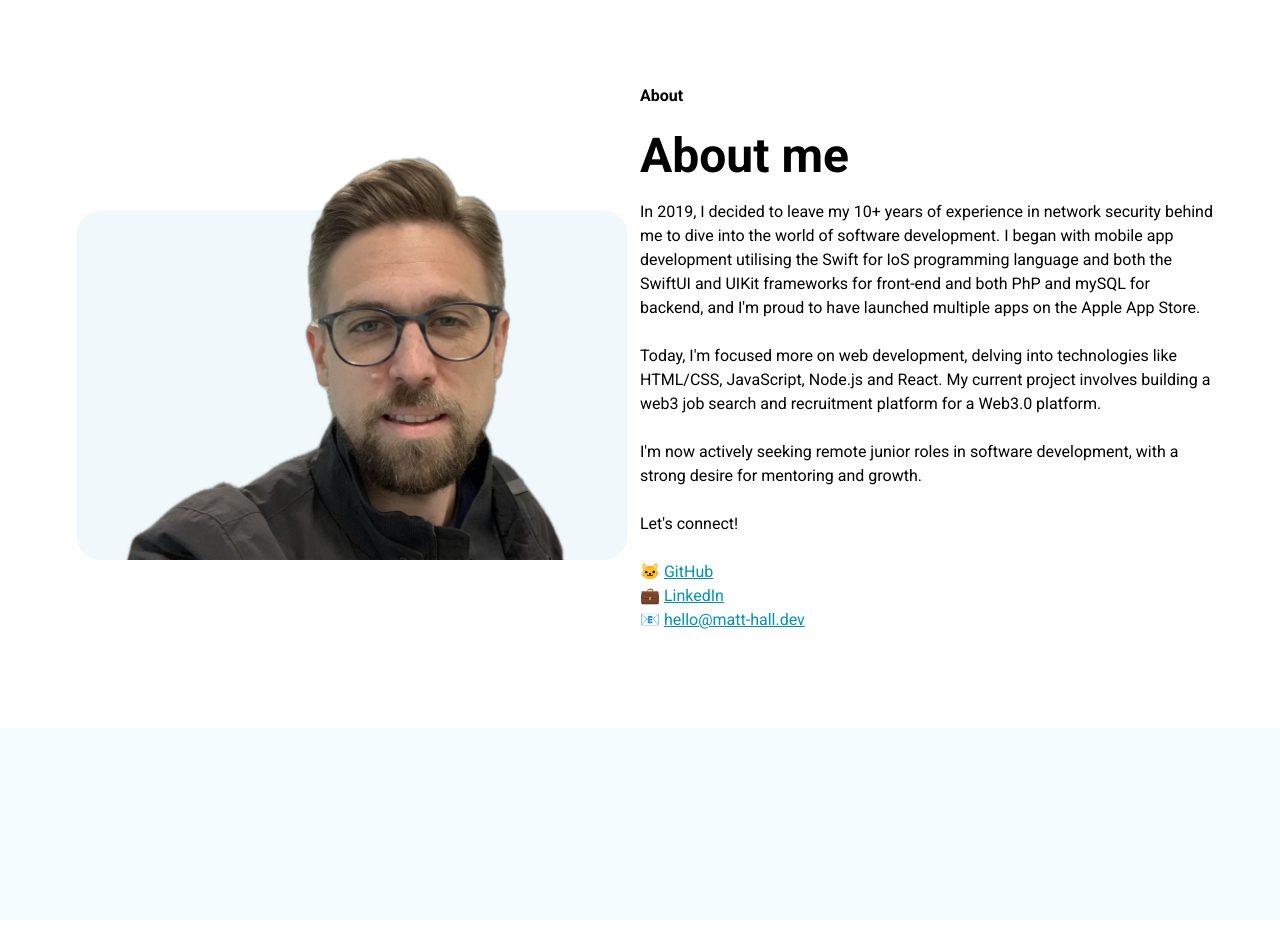
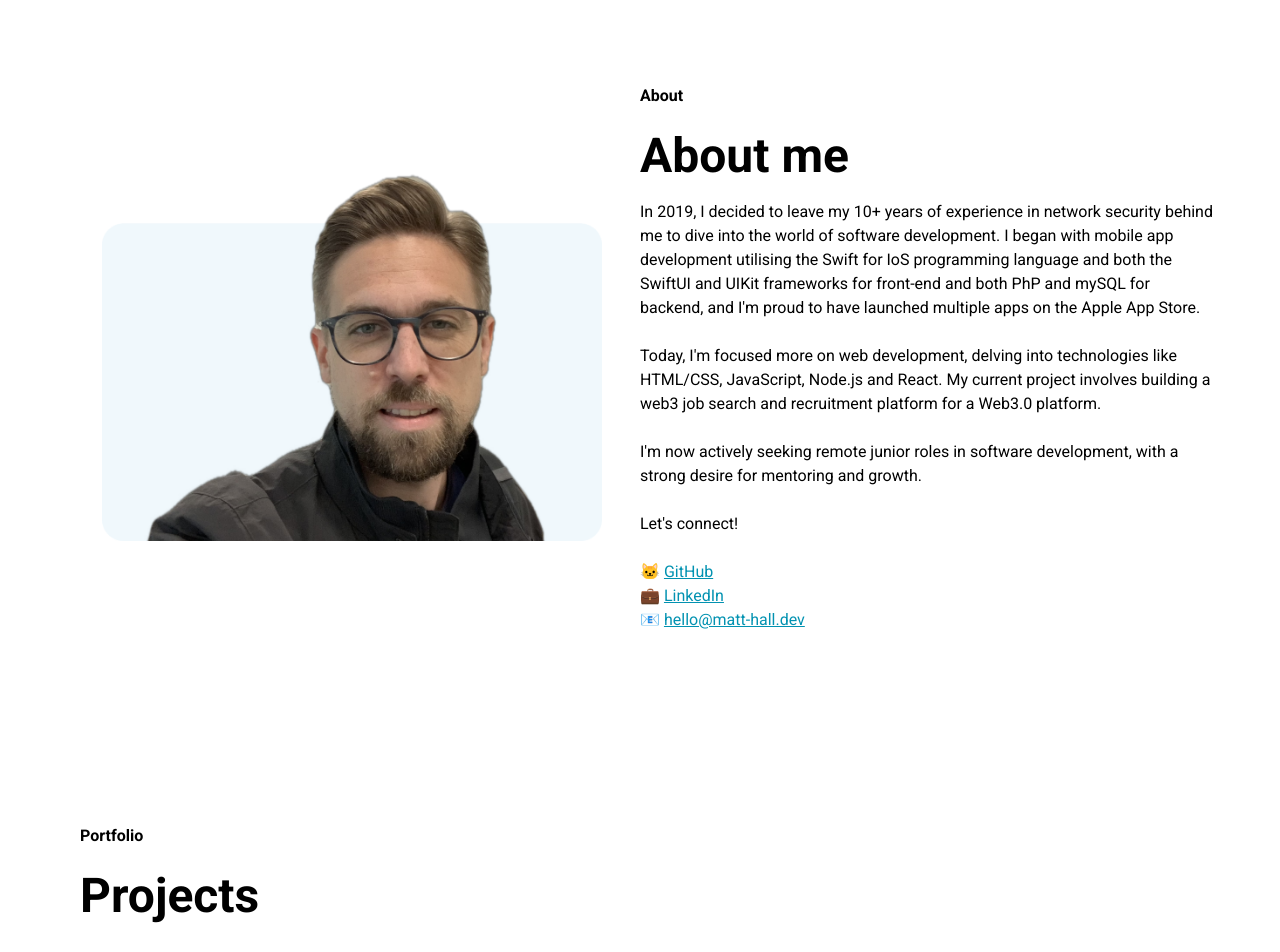
Before and after one commit to mhallrp/TechPortfolio, a Next.js app: page / in a window 1280 px wide. Shown: the part 1680-2632 px from the top of the page. Before the commit the page ends 2600 px from the top, so only its background shows below. Built offline with nearby package versions, Linux system fonts and the light colour scheme.

Commit message:
burger menu added

```diff
--- a/app/constants.js
+++ b/app/constants.js
@@ -5,32 +5,34 @@ export const constants = {
     helloText: "Hello, I'm Matt",
     topTitle: <>A <span className='text-secondary'>full-stack </span> software developer based in Edinburgh</>,
     topSkills:<>Drawing on 10+ years of expertise in the tech industry and more than 3 years in front and back-end development. I craft innovative applications for both mobile and web.</>,
-    smallSkills: "My skills",
+    smallSkills: "Skills",
     bigSKills:"Technical Expertise",
     skillsData: [
         {
-            id: 1,
+            id: 0,
             title: "Web & Mobile",
             text: "Expert in building responsive web and mobile apps using HTML, CSS, React, SwiftUI, UIKit, Node.js, and ExpressJS. I blend front-end design with efficient back-end processing for optimal user experiences."
         },
         {
-            id: 2,
+            id: 1,
             title: "SQL/NoSQL",
             text: "Skilled in MongoDB and MySQL, I specialize in creating, managing, and optimizing databases for high performance and data integrity, tailoring solutions for project-specific needs."
         },
         {
-            id: 3,
+            id: 2,
             title: "Coding & Collaboration",
             text: "Proficient in IDEs like Visual Studio Code and Sublime Text, and versed in Git and GitHub for version control. I ensure efficient coding and team collaboration."
         },
         {
-            id: 4,
+            id: 3,
             title: "Design & Ops",
             text: "Utilizing Figma for intuitive UI/UX design and Docker for streamlined DevOps, I deliver designs with technical efficiency, ensuring both aesthetics and robust functionality."
         }
     ],
     smallAbout: "About",
     bigAbout:"About me",
+    smallPortfolio: "Portfolio",
+    bigPortfolio:"Projects",
     aboutMainText:
         <>
             In 2019, I decided to leave my 10+ years of experience in network security behind me to dive into the world of software development. I began with mobile app development utilising the Swift for IoS programming language and both the SwiftUI and UIKit frameworks for front-end and both PhP and mySQL for backend, and I&apos;m proud to have launched multiple apps on the Apple App Store.
--- a/app/page.tsx
+++ b/app/page.tsx
@@ -6,9 +6,12 @@ import Image from "next/image";
 import constants from "./constants";
 
 const Landing = () => {
+
   return (
     <main className="font-sans">
-      <NavBar />
+      <div className="fixed w-full">
+        <NavBar />
+      </div>
       <section
         id={constants.sections[0]}
         className="flex min-h-screen bg-primary pt-20 "
@@ -56,7 +59,7 @@ const Landing = () => {
         <div className="flex w-full flex-row flex-wrap-reverse justify-center align-middle">
           <Image
             height="416"
-            width="550"
+            width="500"
             className="m-auto pt-6"
             src={MattImage.src}
             alt="Matt Hall"
@@ -68,8 +71,16 @@ const Landing = () => {
           </div>
         </div>
       </section>
-      <section id={constants.sections[3]}>
-        <div className="h-48 bg-primary"></div>
+      <section
+        id={constants.sections[3]}
+        className="px-8 py-24 font-bold md:px-16 xl:px-20 "
+      >
+        <p>{constants.smallPortfolio}</p>
+        <p className="mt-6 text-5xl">{constants.bigPortfolio}</p>
+        <div className="mt-9 flex flex-wrap justify-evenly"></div>
+      </section>
+      <section>
+        <div className="h-60 bg-primary"></div>
       </section>
     </main>
   );
--- a/components/NavBar/NavBar.tsx
+++ b/components/NavBar/NavBar.tsx
@@ -1,21 +1,45 @@
 "use client";
-import { useState } from "react";
+import { useEffect, useState } from "react";
 import { FiMenu } from "react-icons/fi";
 import { MdClose } from "react-icons/md";
 import NavMenu from "./NavMenu";
 import Constants from "../../app/constants";
 
 const NavBar = () => {
+
   const [activeSection, setActiveSection] = useState("Home");
   const [isMenuOpen, setIsMenuOpen] = useState(false);
   const [isClosing, setIsClosing] = useState(false);
+
+  useEffect(() => {
+    const handleScroll = () => {
+      let newActiveSection = "";
+      for (const sectionId of Constants.sections) {
+        const sectionElement = document.getElementById(sectionId);
+        if (sectionElement) {
+          const topPosition = sectionElement.getBoundingClientRect().top + window.scrollY;
+          const offsetBuffer = 400;
+          if (topPosition - offsetBuffer <= window.scrollY ) {
+            newActiveSection = sectionId;
+          }
+        }
+      }
+      if (newActiveSection !== activeSection) {
+        setActiveSection(newActiveSection);
+      }
+    };
+    window.addEventListener("scroll", handleScroll);
+    return () => {
+      window.removeEventListener("scroll", handleScroll);
+    };
+  }, [activeSection]);
+
 
   const scrollTo = (sectionId: string) => {
     const section = document.getElementById(sectionId);
     if (section) {
       section.scrollIntoView({ behavior: "smooth" });
     }
-    setActiveSection(sectionId);
     setIsMenuOpen(false);
   };
 
@@ -32,7 +56,7 @@ const NavBar = () => {
   };
 
   return (
-    <div className="fixed flex h-16 w-full flex-row items-center bg-white shadow-nav">
+    <div className="flex h-16 w-full flex-row items-center bg-white shadow-nav">
       <div className="z-30 grid w-full grid-cols-2 px-8 md:grid-cols-nav md:px-16 xl:px-20">
         <div className="flex">
           <button
@@ -71,6 +95,7 @@ const NavBar = () => {
 
       {isMenuOpen && (
         <NavMenu
+          activeSection={activeSection}
           isMenuOpen={isMenuOpen}
           toggleMenu={toggleMenu}
           isClosing={isClosing}
--- a/components/NavBar/NavMenu.tsx
+++ b/components/NavBar/NavMenu.tsx
@@ -6,10 +6,10 @@ interface NavMenuProps {
   toggleMenu: () => void;
   isClosing: boolean;
   scrollTo: (sectionId: string) => void;
+  activeSection: string;
 }
 
 const NavMenu = (props: NavMenuProps) => {
-
   const menuRef = useRef<HTMLDivElement>(null);
 
   const handleClickOutside = (event: MouseEvent) => {
@@ -46,7 +46,9 @@ const NavMenu = (props: NavMenuProps) => {
       {Constants.sections.map((sectionName: string) => (
         <button
           key={sectionName}
-          className="w-full py-2 text-center"
+          className={`w-full py-2 text-center ${
+            props.activeSection === sectionName && "text-secondary"
+          }`}
           onClick={() => props.scrollTo(sectionName)}
         >
           {sectionName}
--- a/components/SkillsCard/SkillCard.tsx
+++ b/components/SkillsCard/SkillCard.tsx
@@ -12,22 +12,11 @@ interface SkillCardProps {
 }
 
 const SkillCard = (props: SkillCardProps) => {
-  const image = () => {
-    switch (props.image) {
-      case 1:
-        return <Image src={CodeIcon.src} alt="" height="60" width="60" />;
-      case 2:
-        return <Image src={DBIcon.src} alt="" height="60" width="60" />;
-      case 3:
-        return <Image src={EditorIcon.src} alt="" height="60" width="60" />;
-      default:
-        return <Image src={DevIcon.src} alt="" height="60" width="60" />;
-    }
-  };
+  const image = [CodeIcon.src, DBIcon.src, EditorIcon.src, DevIcon.src];
 
   return (
     <div className="m-2 w-full rounded-xl border-b-4 border-secondary bg-skillbg p-4 sm:w-[355px]">
-      {image()}
+      <Image src={image[props.image]} alt="" height="60" width="60" />
       <h3 className="mb-2.5 mt-0">{props.title}</h3>
       <p className="text-base font-normal"> {props.text} </p>
     </div>
```
Also changed, not shown: tailwind.config.js (+11 -11 lines).
